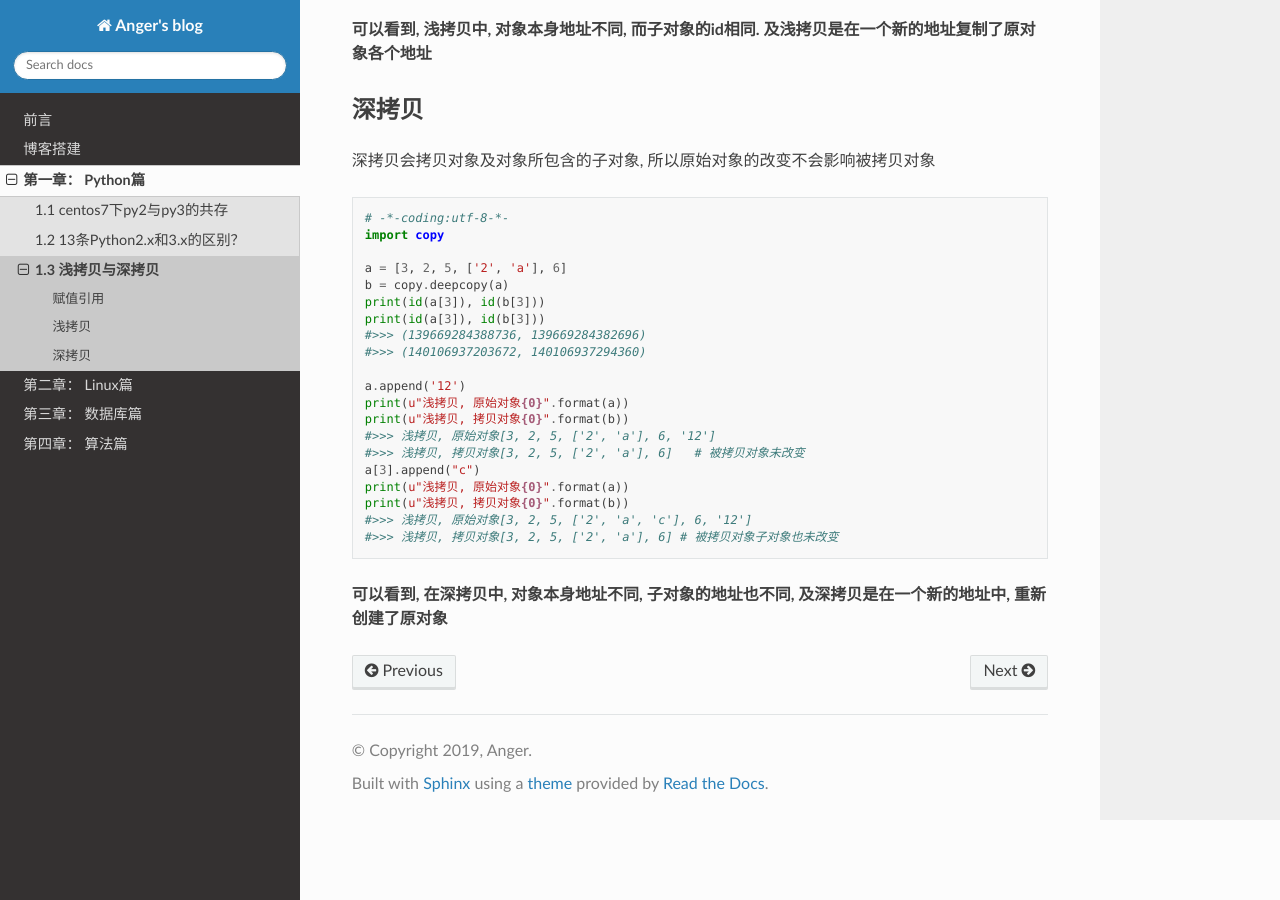
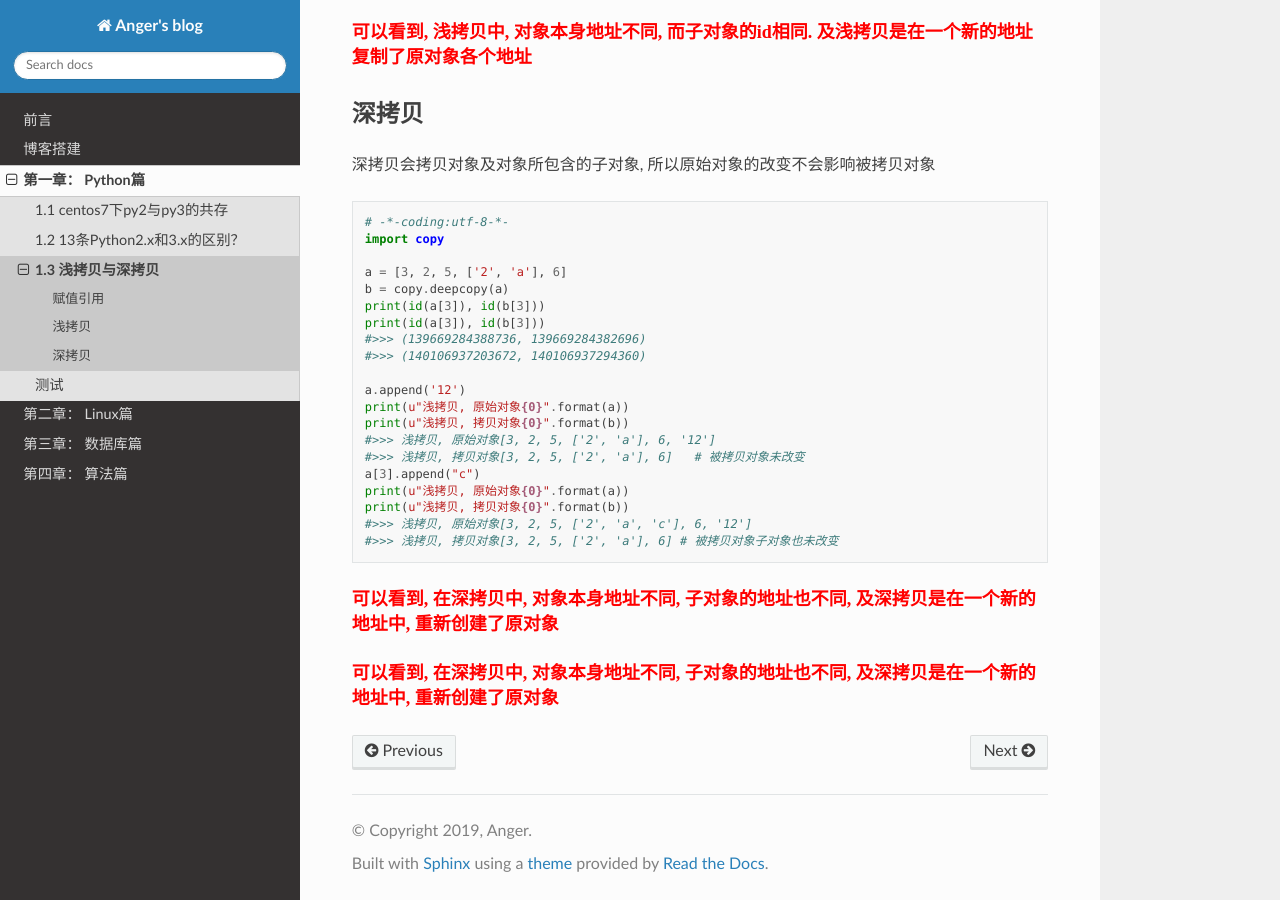
Before and after one commit to JustMeliyu/Anger_Sphinx, a Sphinx documentation site: the page built from source/Python/A03_copy.md, in a window 1280 px wide and 900 px high, scrolled down 1088 px. Built offline with Sphinx 7.4.7 and the Read the Docs theme 2.0.0, drawn with Linux system fonts in a browser that asks for light colours.

Commit message:
modify font

````diff
--- a/source/Python/A03_copy.md
+++ b/source/Python/A03_copy.md
@@ -16,8 +16,8 @@ print(u"浅拷贝, 拷贝对象{0}".format(b))
 #>>> 浅拷贝, 原始对象[3, 2, 5, ['2', 'a'], 6, '12']
 #>>> 浅拷贝, 拷贝对象[3, 2, 5, ['2', 'a'], 6, '12']
 ```
-**可以看见, 在赋值引用中, 新赋值的变量指向同一个地址,
-所以在原始列表中添加一个元素, 另外一个对象也会随之发生改变**
+<font face="楷体" color=red size=4>**可以看见, 在赋值引用中, 新赋值的变量指向同一个地址,
+所以在原始列表中添加一个元素, 另外一个对象也会随之发生改变**</font>
 
 ### 浅拷贝
 浅拷贝没有拷贝子对象, 当原始对象的子对象发生改变时, 拷贝对象的子对象也会改变
@@ -44,8 +44,8 @@ print(u"浅拷贝, 拷贝对象{0}".format(b))
 #>>> 浅拷贝, 拷贝对象[3, 2, 5, ['2', 'a', 'c'], 6] # 被拷贝对象子对象发生改变
 
 ```
-**可以看到, 浅拷贝中, 对象本身地址不同, 而子对象的id相同.
-及浅拷贝是在一个新的地址复制了原对象各个地址**
+<font face="楷体" color=red size=4>**可以看到, 浅拷贝中, 对象本身地址不同, 而子对象的id相同.
+及浅拷贝是在一个新的地址复制了原对象各个地址**</font>
 
 ### 深拷贝
 深拷贝会拷贝对象及对象所包含的子对象, 所以原始对象的改变不会影响被拷贝对象
@@ -72,5 +72,8 @@ print(u"浅拷贝, 拷贝对象{0}".format(b))
 #>>> 浅拷贝, 拷贝对象[3, 2, 5, ['2', 'a'], 6] # 被拷贝对象子对象也未改变
 ```
 
-**可以看到, 在深拷贝中, 对象本身地址不同, 子对象的地址也不同,
-及深拷贝是在一个新的地址中, 重新创建了原对象**
+<font face="楷体" color=red size=4>**可以看到, 在深拷贝中, 对象本身地址不同, 子对象的地址也不同,
+及深拷贝是在一个新的地址中, 重新创建了原对象**</font>
+
+<font face="隶书" color=red size=4>**可以看到, 在深拷贝中, 对象本身地址不同, 子对象的地址也不同,
+及深拷贝是在一个新的地址中, 重新创建了原对象**</font>
````
Also changed, not shown: source/Python/test.md (added, +21 -0 lines).
